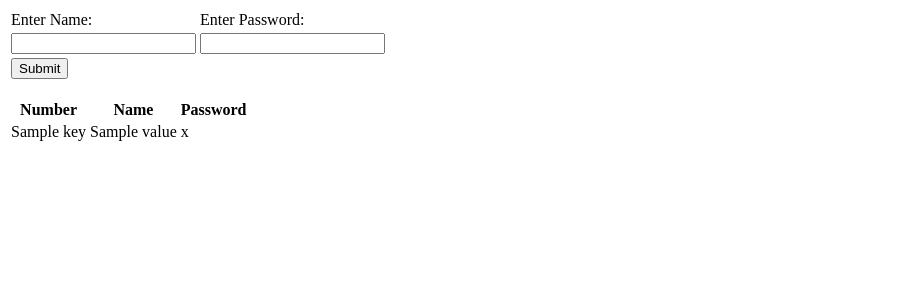
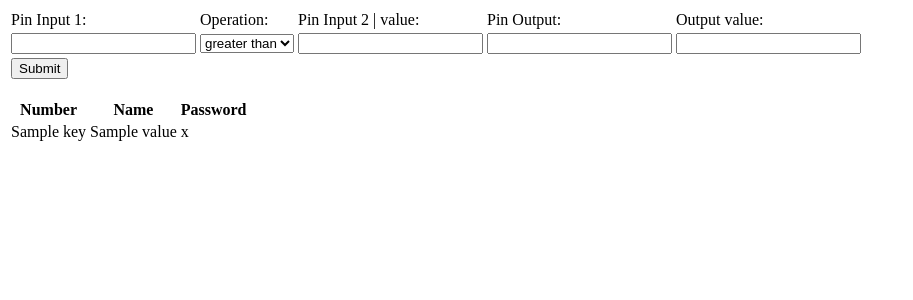
Before and after one commit to roipalmeroperez/Rasperry_Pin_Manager, a Flask app: template templates/rules.html in a window 1280 px wide. Shown: the top 300 px of the page, without its empty margins (0-913 px from the left). Run offline with Flask 3, Linux system fonts and the light colour scheme; the template is opened without the code that fills it: most values are stand-ins (such as "Sample title", 1, 10 or a date in 2020); parts of the project's set-up code (start-up, migrations or seed data) failed here and were passed over.

Commit message:
Añadido modulo de rules

```diff
--- a/app.py
+++ b/app.py
@@ -5,11 +5,9 @@ from flask import Flask, render_template, abort, request
 conf_file = open('./config.json')
 conf = json.loads(conf_file.read())
 
-import pins
-import timer
+import pins, rules, timer
 
 app = Flask(__name__)
-rules = {}
 
 
 @app.route('/')
@@ -27,12 +25,11 @@ def errorWeb():
 @app.route('/pins', methods = ['POST', 'GET'])
 def pinweb():
     if request.method == 'POST':
-        pins.updatePin('pin' + request.form['pin'], request.form['pin'],
-            request.form['mode'], request.form['value'])
+        pins.updatePin(request.form['pin'], request.form['mode'], request.form['value'])
 
     return render_template('pins.html', pinData = pins.getPins())
 
-@app.route('/pins/<pin>/<action>')
+"""@app.route('/pins/<pin>/<action>')
 def pinset(pin, action):
     if action == 'out':
         pins.setOut(pin)
@@ -48,16 +45,14 @@ def pinset(pin, action):
         print('Pin: ' + str(pin) + ', action: ' + action)
 
     return render_template('pins.html', pinData = pins.getPins())
-
+"""
 @app.route('/rules', methods = ['POST', 'GET'])
 def rulesWeb():
-    if request.method == 'POST':
-        rules[len(rules)] = {
-            'name': request.form['name'],
-            'password': request.form['password']
-            }
-
-    return render_template('rules.html', rulesData = rules)
+    """if request.method == 'POST':
+        rules.addRule(request.form)
+    """
+    return render_template('rules.html', rulesData = rules.getRules())
+    #return render_template('rules.html', rulesData = pins.getPins())
 
 @app.route('/pins/update', methods = ['POST'])
 def pinUpdate():
--- a/pinDaoRam.py
+++ b/pinDaoRam.py
@@ -3,10 +3,9 @@ pinList = {}
 def getPins():
 	return pinList
 
-def add(pinId, name, enabled, mode, value):
+def add(pinId, mode, value):
 	global pinList
 	pinList[pinId] = {
-		"name": name,
 		"mode": mode,
 		"value": value
 		}
@@ -15,10 +14,9 @@ def getPin(pinId):
 	global pinList
 	return pinList[pinId]
 
-def update(pinId, name, mode, value):
+def update(pinId, mode, value):
 	global pinList
 	pinList[pinId] = {
-		"name": name,
 		"mode": mode,
 		"value": value
 		}
--- a/pins.py
+++ b/pins.py
@@ -2,7 +2,6 @@ import RPi.GPIO as GPIO
 import json
 from app import conf as conf
 
-pinList = {}
 pin_conf_file = open('./pin_config.json')
 pin_conf = json.loads(pin_conf_file.read())
 
@@ -37,16 +36,15 @@ def initPinData():
             mode = "Inactive"
         else:
             mode = "Disabled"
-        pinDao.add("pin" + iStr, iStr, pin_conf[iStr], mode, "-")
+        pinDao.add(conf["HOST"]+":"+iStr, mode, "-")
 
 def getPins():
     return pinDao.getPins()
 
-def updatePin(pinId, name, mode, value):
-    if isValid(int(name)):
-        pin = pinDao.getPin(pinId)
-        if pin["mode"] != "Disabled":
-            pinDao.update(pinId, name, mode, value)
+def updatePin(pinId, mode, value):
+    pin = pinDao.getPin(pinId)
+    if pin["mode"] != "Disabled":
+        pinDao.update(pinId, mode, value)
 
 def updateInputPins():
     pinData = getPins()
@@ -55,7 +53,7 @@ def updateInputPins():
         if pin["mode"] == "Input":
             #pin["value"] = GPIO.input(pin["name"])
             pin["value"] = "Input"
-            pinDao.update("pin" + pin["name"], pin["name"], pin["mode"], pin["value"])
+            pinDao.update(pinId, pin["mode"], pin["value"])
 
 
 """
--- a/templates/pins.html
+++ b/templates/pins.html
@@ -22,7 +22,7 @@
             <td>Value:</td>
          </tr>
          <tr>
-            <td><input type = "number" name = "pin" value="1"/></td>
+            <td><input name = "pin"/></td>
             <td><select name="mode" id="mode">
                <option value="Disabled">Disabled</option>
                <option value="Inactive" selected>Inactive</option>
@@ -49,7 +49,7 @@
       </tr>
       {% for key, value in pinData.items() %}
          <tr>
-            <td>{{ value.name }}</td>
+            <td>{{ key }}</td>
             <td>{{ value.mode }}</td>
             <td>{{ value.value }}</td>
          </tr>
--- a/templates/rules.html
+++ b/templates/rules.html
@@ -3,12 +3,22 @@
       <form action = "http://localhost:8080/rules" method = "post">
          <table>
             <tr>
-               <td>Enter Name:</td>
-               <td>Enter Password:</td>
+               <td>Pin Input 1:</td>
+               <td>Operation:</td>
+               <td>Pin Input 2 | value:</td>
+               <td>Pin Output:</td>
+               <td>Output value:</td>
             </tr>
             <tr>
-               <td><input type = "text" name = "name" /></td>
-               <td><input type = "text" name = "password" /></td>
+               <td><input type = "text" name = "input1" /></td>
+               <td><select name="mode" id="mode">
+                  <option value="greater than">greater than</option>
+                  <option value="less than">less than</option>
+                  <option value="equals">equals</option>
+               </select></td>
+               <td><input type = "text" name = "input2" /></td>
+               <td><input type = "text" name = "output" /></td>
+               <td><input type = "text" name = "valueOutput" /></td>
             </tr>
             <tr>
                <td><input type = "submit" /></td>
```
Also changed, not shown: rules.py (added, +17 -0 lines).
